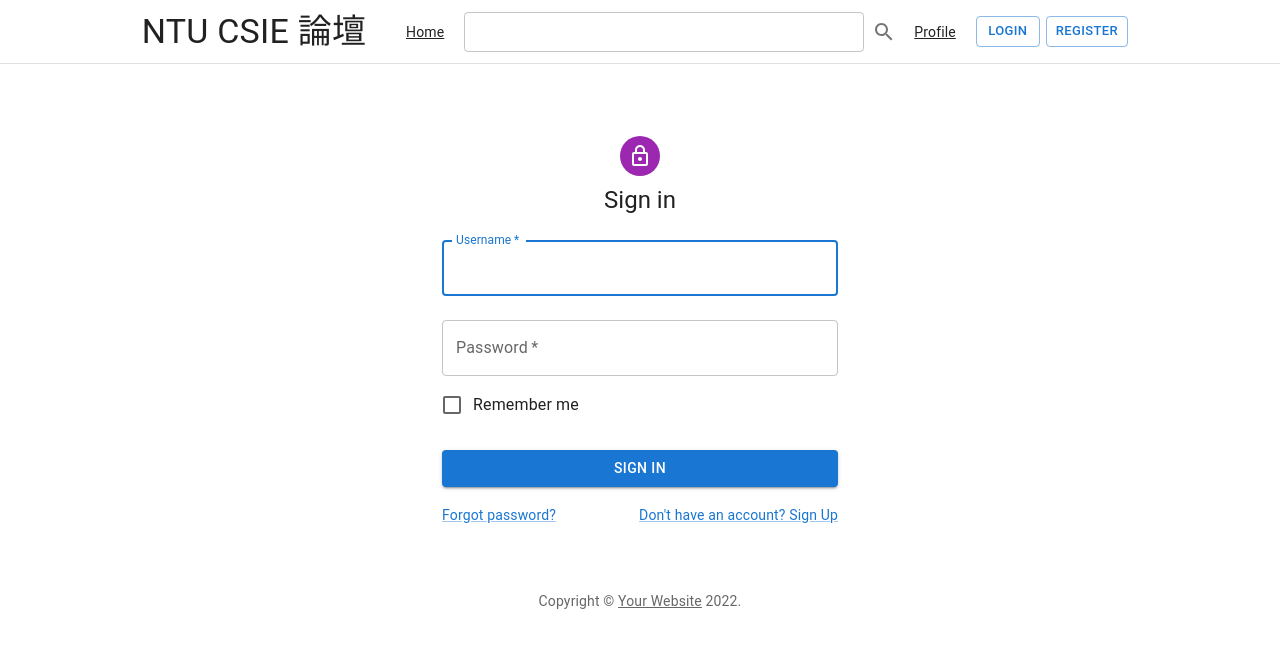
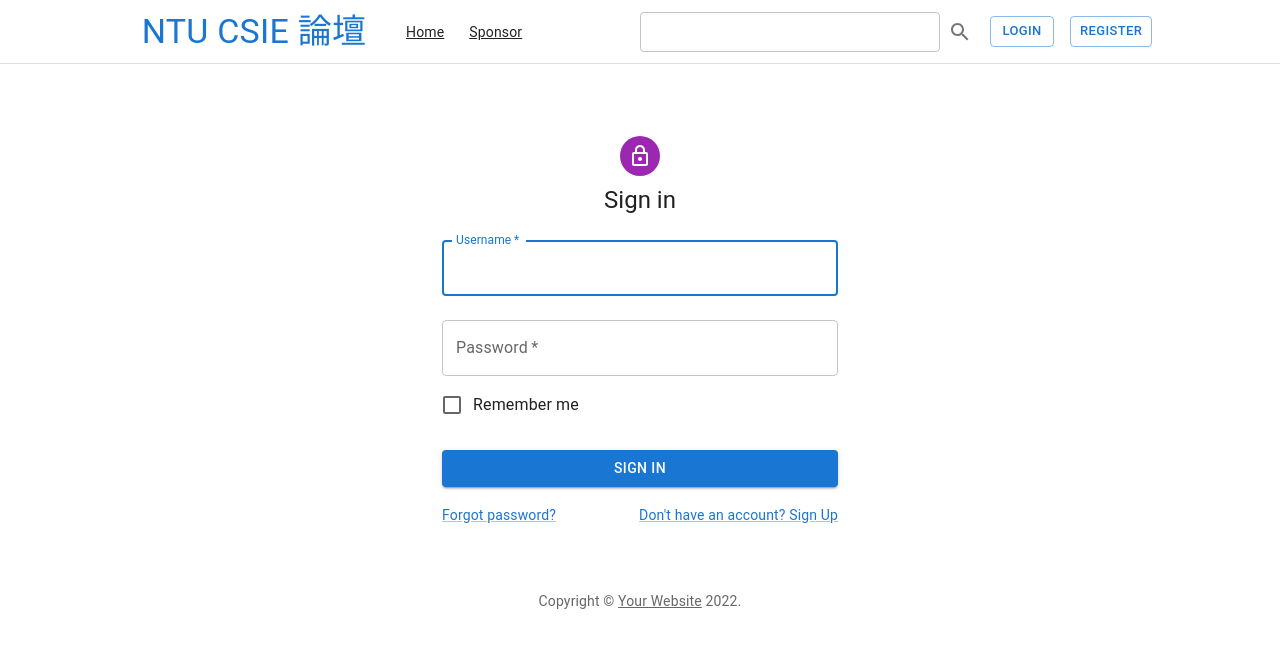
Before and after one commit to tsai8890/Online-Forum-System, a React (Create React App) app in the folder frontend/: page /login in a window 1280 px wide. Shown: the top 648 px of the page. Built offline with nearby package versions, Linux system fonts and the light colour scheme.

Commit message:
[Frontend] Modify the appearance of header

```diff
--- a/frontend/src/containers/Header.js
+++ b/frontend/src/containers/Header.js
@@ -18,34 +18,42 @@ const useStyles = makeStyles(theme => {
             marginLeft: '80px'
         },
         searchBar: {
-            width: '400px',
+            width: '300px',
             height: '40px',
             marginLeft: '20px',
+            position: 'absolute',
+            left: '620px'
         },
         homeButton: {
             marginLeft: '2px'
         },
         profileButton: {
-            marginRight: '20px'
+            marginLeft: '25px'
         },
         navigation: {
             marginLeft: '-150px'
         },
         searchButton: {
             width: '50px',
+            position: 'absolute',
+            left: '940px'
         },
         registerButton: {
             width: '70px',
+            position: 'absolute',
+            left: '1070px'
         },
         loginButton: {
             width: '100px',
+            position: 'absolute',
+            left: '990px'
         }
     }
 })
 
 function Header(props) {
-    const {UID} = useUser();
-    const { sections, title } = props;
+    const {UID, isLogin} = useUser();
+    const { title } = props;
     const classes = useStyles();
     const navigate = useNavigate();
 
@@ -67,9 +75,8 @@ function Header(props) {
                         variant="h4"
                         align="center"
                         noWrap
-                        sx={{ flex: 1 }}
                     >
-                        {title}
+                        <Link color="primary" href="/posts" underline="none">{title}</Link>
                     </Typography>
                 </Grid>
 
@@ -83,8 +90,45 @@ function Header(props) {
                     </Link>
                 </Grid>
 
+                {isLogin &&
+                    <>
+                        <Grid className={classes.profileButton}>
+                            <Link
+                                color="inherit"
+                                variant="body2"
+                                href={`/profile/${UID}`}
+                            >
+                                Profile
+                            </Link>
+                        </Grid>
+                        <Grid className={classes.profileButton}>
+                            <Link
+                                color="inherit"
+                                variant="body2"
+                                href={`/profile/${UID}`}
+                            >
+                                Followings
+                            </Link>
+                        </Grid>
+                    </>
+                }
+
+                {!isLogin &&
+                    <>
+                        <Grid className={classes.profileButton}>
+                            <Link
+                                color="inherit"
+                                variant="body2"
+                                href={`/profile/${UID}`}
+                            >
+                                Sponsor
+                            </Link>
+                        </Grid>
+                    </>
+                }
+
                 <Grid className={classes.searchBar}>
-                    <TextField size="small" sx={{ width: 400}}>
+                    <TextField size="small" sx={{ width: 300 }}>
                     </TextField>
                 </Grid>
 
@@ -94,49 +138,22 @@ function Header(props) {
                     </IconButton>
                 </Grid>
 
-                <Grid className={classes.profileButton}>
-                    <Link
-                        color="inherit"
-                        variant="body2"
-                        href={`/profile/${UID}`}
-
-                    >
-                        Profile
-                    </Link>
-                </Grid>
-
-                <Grid className={classes.registerButton}>
+                {!isLogin &&
+                    <>
+                        <Grid className={classes.loginButton}>
                             <Button variant="outlined" size="small" onClick={handleLogin}>
                                 Login
                             </Button>
                         </Grid>
 
-                <Grid className={classes.loginButton}>
+                        <Grid className={classes.registerButton}>
                             <Button variant="outlined" size="small" onClick={handleRegister}>
                                 Register
                             </Button>
                         </Grid>
-
+                    </>
+                }
             </Toolbar>
-
-            {/* <Toolbar
-                component="nav"
-                variant="dense"
-                sx={{ justifyContent: 'space-between', overflowX: 'auto' }}
-            >
-                {sections.map((section) => (
-                    <Link
-                        color="inherit"
-                        noWrap
-                        key={section.title}
-                        variant="body2"
-                        href={section.url}
-                        sx={{ p: 1, flexShrink: 0 }}
-                    >
-                        {section.title}
-                    </Link>
-                ))}
-            </Toolbar> */}
         </>
     );
 }
--- a/frontend/src/containers/hooks/useUser.js
+++ b/frontend/src/containers/hooks/useUser.js
@@ -1,25 +1,30 @@
 import { createContext, useContext, useState } from 'react';
 
 const UserContext = createContext({
-    me: '',
-    setMe: () => {},
+    username: '',
+    setUsername: () => {},
+
+    nickname: '',
+    setNickname: () => {},
+
+    UID: '',
+    setUID: () => {},
 
     isLogin: false,
     setIsLogin: () => {},
-
-    UID: '',
-    setUID: () => {}
 });
 
 const UserProvider = (props) => {
+    const [username, setUsername] = useState('');
+    const [nickname, setNickname] = useState('');
+    const [UID, setUID] = useState('');
     const [isLogin, setIsLogin] = useState(false);
-    const [me, setMe] = useState('');
-    const [UID, setUID] = useState('');
 
     return (
         <UserContext.Provider
             value={{
-                me, isLogin, setMe, setIsLogin, UID, setUID
+                username, nickname, UID, isLogin,
+                setUsername, setNickname, setUID, setIsLogin
             }}
             {...props}
         />
```
Lines whose indentation alone changed are shown as unchanged.
